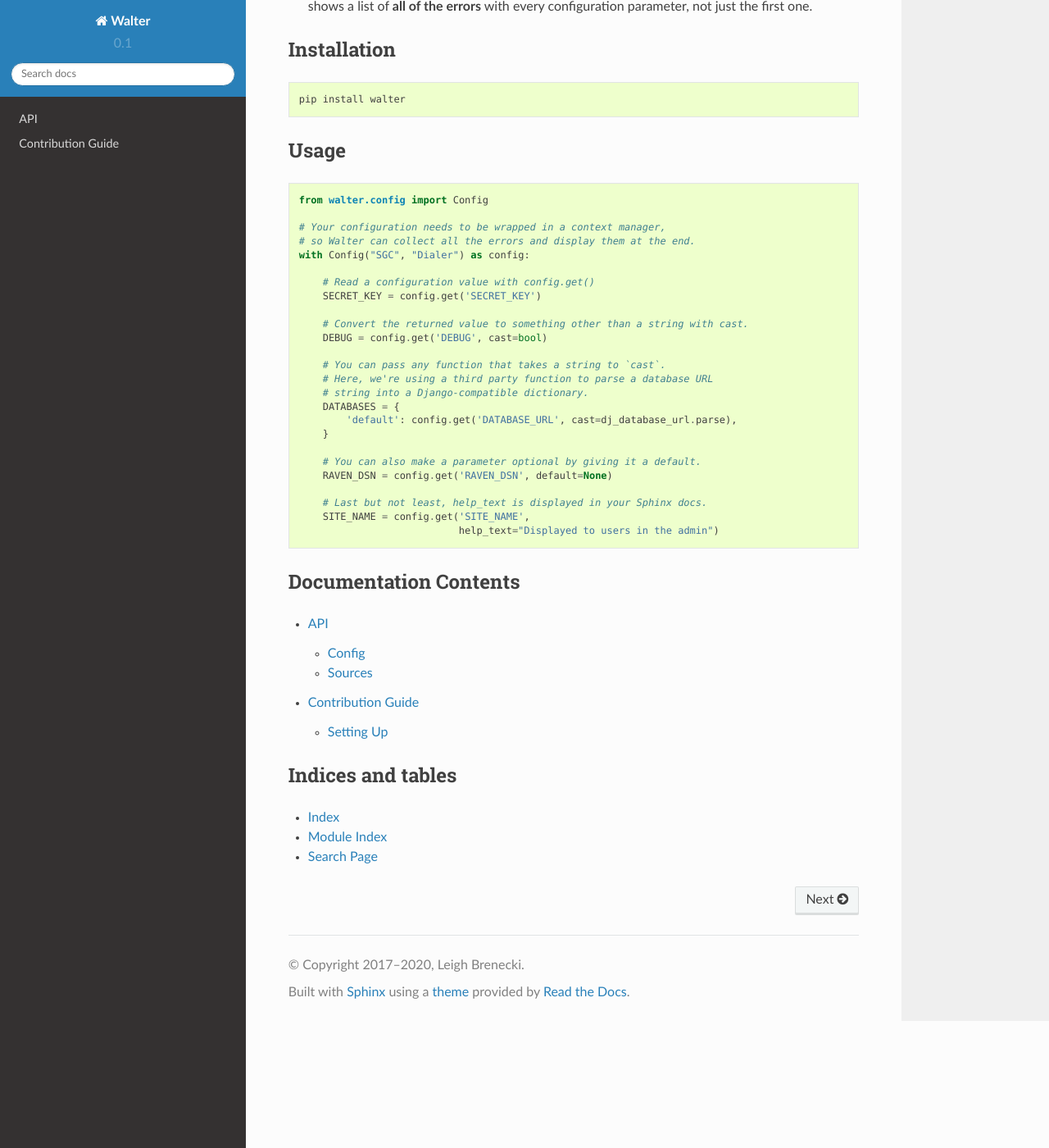
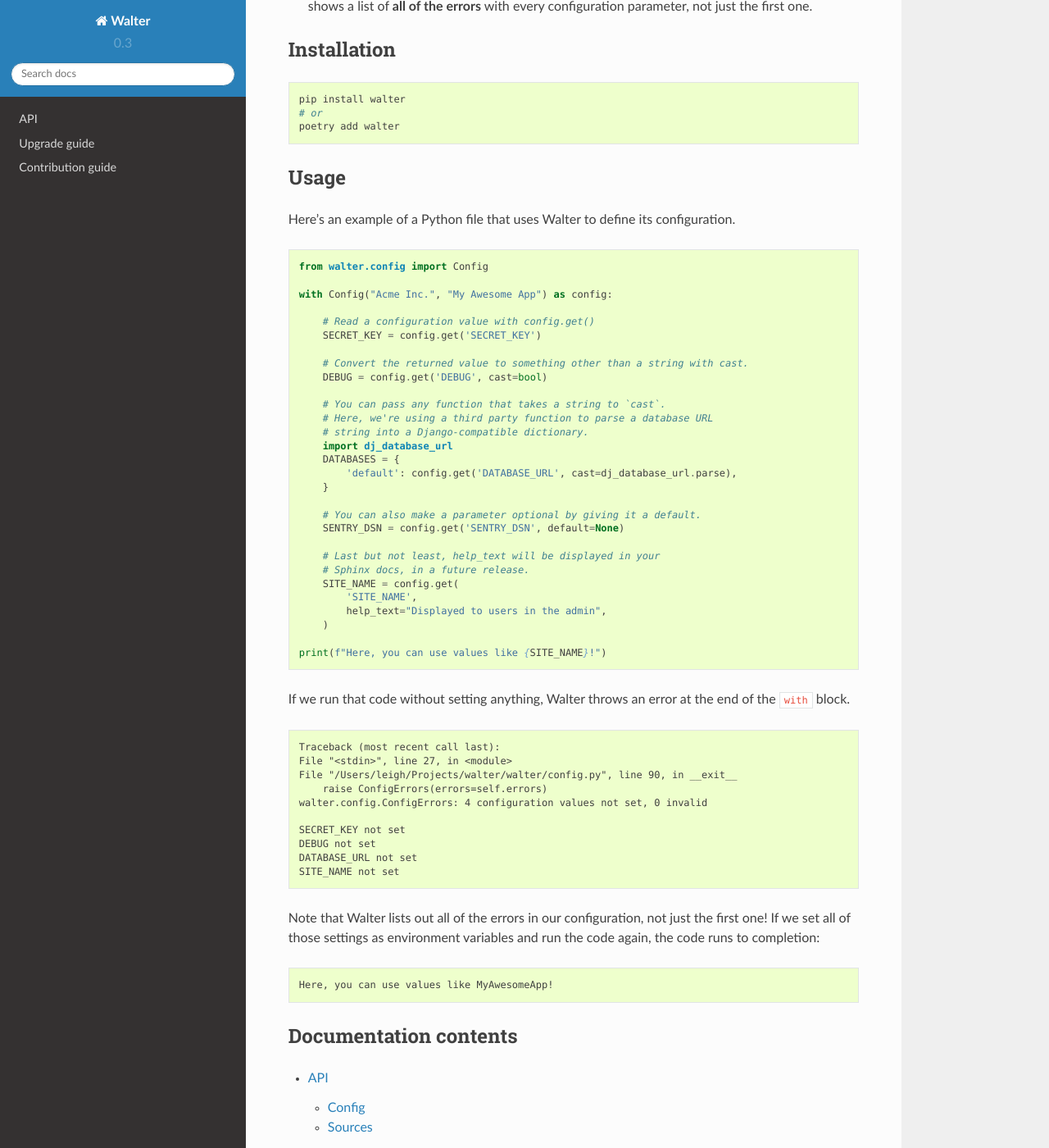
Before and after one commit to daisylb/walter, a Sphinx documentation site: the page built from docs/index.rst, in a window 1280 px wide and 1400 px high, scrolled down 506 px. Shown: the whole window at 82% size. Built offline with Sphinx 7.4.7 and the Read the Docs theme 2.0.0, drawn with Linux system fonts in a browser that asks for light colours; some of the changed text lies outside the part shown.

```diff
--- a/README.rst
+++ b/README.rst
@@ -15,20 +15,22 @@ It differs from other, similar libraries for two reasons:
 Installation
 ------------
 
-::
+.. code-block:: shell
 
     pip install walter
+    # or
+    poetry add walter
 
 Usage
 -----
+
+Here's an example of a Python file that uses Walter to define its configuration.
 
 ::
 
     from walter.config import Config
 
-    # Your configuration needs to be wrapped in a context manager,
-    # so Walter can collect all the errors and display them at the end.
-    with Config("SGC", "Dialer") as config:
+    with Config("Acme Inc.", "My Awesome App") as config:
 
         # Read a configuration value with config.get()
         SECRET_KEY = config.get('SECRET_KEY')
@@ -39,13 +41,40 @@ Usage
         # You can pass any function that takes a string to `cast`.
         # Here, we're using a third party function to parse a database URL
         # string into a Django-compatible dictionary.
+        import dj_database_url
         DATABASES = {
             'default': config.get('DATABASE_URL', cast=dj_database_url.parse),
         }
 
         # You can also make a parameter optional by giving it a default.
-        RAVEN_DSN = config.get('RAVEN_DSN', default=None)
+        SENTRY_DSN = config.get('SENTRY_DSN', default=None)
 
-        # Last but not least, help_text is displayed in your Sphinx docs.
-        SITE_NAME = config.get('SITE_NAME',
-                               help_text="Displayed to users in the admin")
+        # Last but not least, help_text will be displayed in your
+        # Sphinx docs, in a future release.
+        SITE_NAME = config.get(
+            'SITE_NAME',
+            help_text="Displayed to users in the admin",
+        )
+
+    print(f"Here, you can use values like {SITE_NAME}!")
+
+If we run that code without setting anything, Walter throws an error at the end of the ``with`` block.
+
+.. code-block:: none
+
+    Traceback (most recent call last):
+    File "<stdin>", line 27, in <module>
+    File "/Users/leigh/Projects/walter/walter/config.py", line 90, in __exit__
+        raise ConfigErrors(errors=self.errors)
+    walter.config.ConfigErrors: 4 configuration values not set, 0 invalid
+
+    SECRET_KEY not set
+    DEBUG not set
+    DATABASE_URL not set
+    SITE_NAME not set
+
+Note that Walter lists out all of the errors in our configuration, not just the first one! If we set all of those settings as environment variables and run the code again, the code runs to completion:
+
+.. code-block:: none
+
+    Here, you can use values like MyAwesomeApp!
--- a/docs/api.rst
+++ b/docs/api.rst
@@ -17,8 +17,8 @@ Built-In
 
 .. autoclass:: walter.sources.IniFileSource
 
-Creating Your Own
-:::::::::::::::::
+Creating your own sources
+:::::::::::::::::::::::::
 
 .. autoclass:: walter.sources.Source
     :members:
--- a/docs/conf.py
+++ b/docs/conf.py
@@ -60,10 +60,15 @@ author = "Leigh Brenecki"
 # |version| and |release|, also used in various other places throughout the
 # built documents.
 #
-# The short X.Y version.
-version = "0.1"
 # The full version, including alpha/beta/rc tags.
-release = "0.1"
+try:
+    from importlib import metadata
+except ImportError:
+    # Running on pre-3.8 Python; use importlib-metadata package
+    import importlib_metadata as metadata
+
+release = metadata.version("walter")
+version = release
 
 # The language for content autogenerated by Sphinx. Refer to documentation
 # for a list of supported languages.
--- a/docs/index.rst
+++ b/docs/index.rst
@@ -1,12 +1,13 @@
 .. include:: ../README.rst
 
-Documentation Contents
+Documentation contents
 ----------------------
 
 .. toctree::
    :maxdepth: 2
 
    api
+   changelog
    contributing
 
 
--- a/modd.conf
+++ b/modd.conf
@@ -1,5 +1,5 @@
-README.rst CONTRIBUTING.rst docs/*.rst docs/conf.py walter/**.py {
-    prep: cd docs; make html
+README.rst CONTRIBUTING.rst CHANGELOG.rst docs/*.rst docs/conf.py walter/**.py {
+    prep: cd docs; poetry run make html
 }
 
 docs/_build/html/** {
--- a/pyproject.toml
+++ b/pyproject.toml
@@ -20,6 +20,9 @@ pytest = "*"
 pytest-asyncio = "*"
 sphinx = "<1.6,>=1.5"
 sphinx-rtd-theme = "<0.2,>=0.1.9"
+nox = "^2019.11.9"
+dj-database-url = "^0.5.0"
+importlib-metadata = "^1.6.0"
 
 [tool.poetry.extras]
 docs = ["sphinx", "sphinx-rtd-theme"]
```
Also changed, not shown: other parts of README.rst (+1 -1 lines), CONTRIBUTING.rst (+5 -6 lines), docs/changelog.rst (added, +11 -0 lines), 1 other file.
